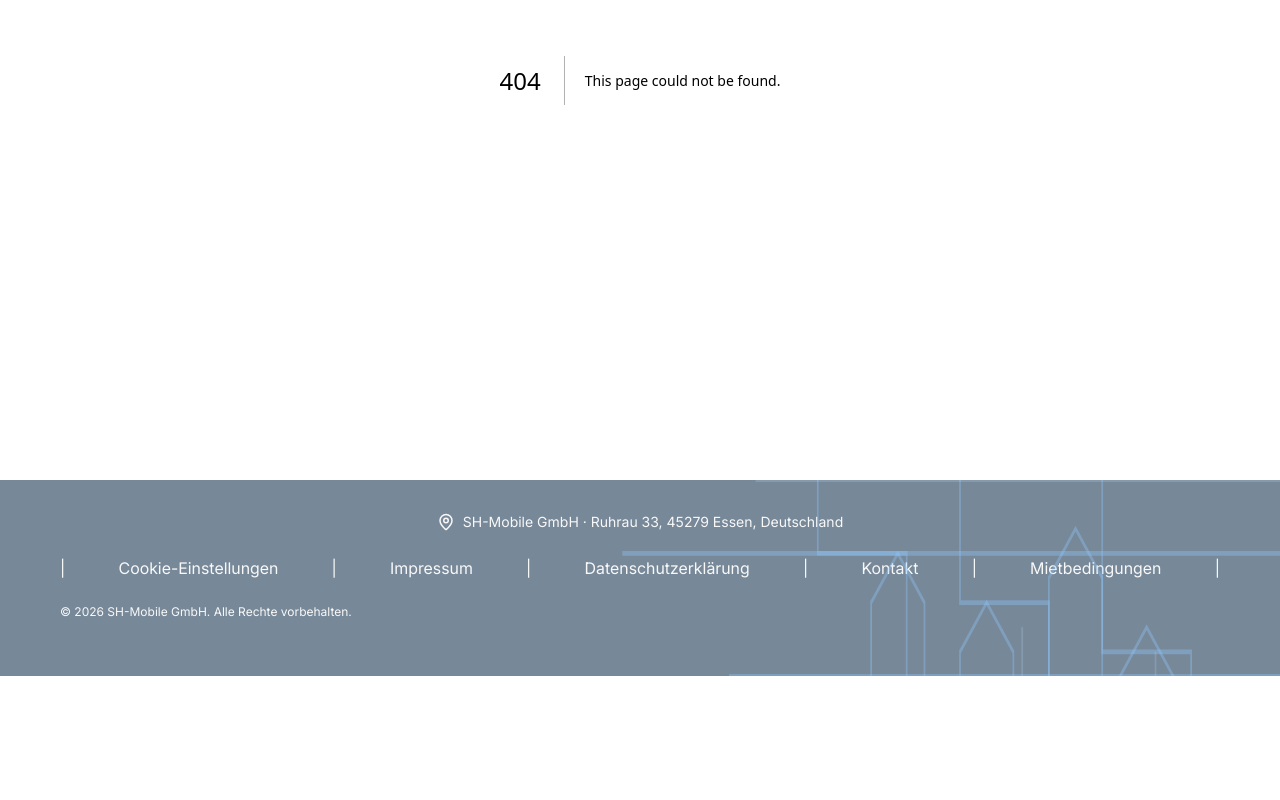
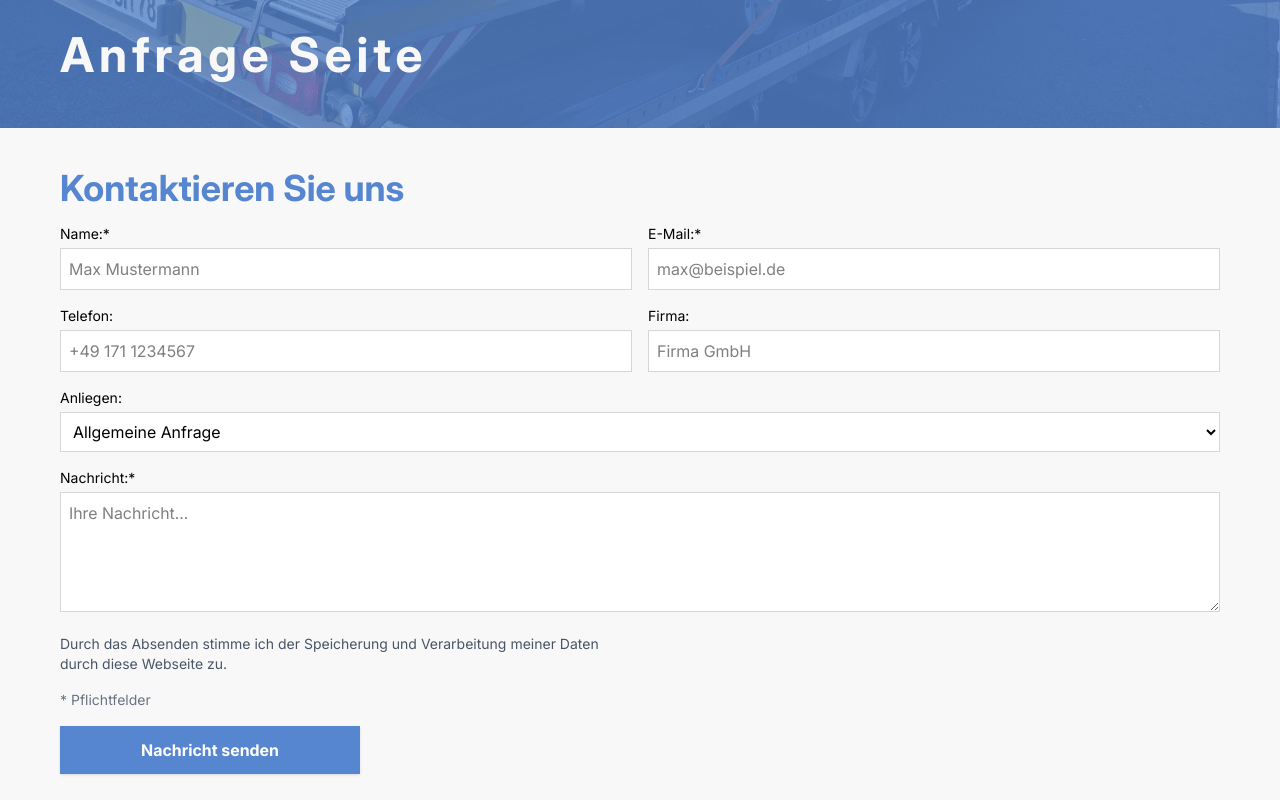
Before and after one commit to janonym2/sh-batterie, a Next.js app: page /anfrage in a window 1280 px wide. Before the commit this address had no page. Shown: the part 420-1220 px from the top of the page. Before the commit the page ends 1096 px from the top, so only its background shows below. Built offline with nearby package versions, Linux system fonts and the light colour scheme.

Commit message:
Anfrage + Bot Benachrichtigung

```diff
--- /dev/null
+++ b/app/anfrage/page.tsx
@@ -0,0 +1,13 @@
+"use client"
+
+import Headline from "@/components/Headline";
+import ContactForm from "@/components/ContactForm";
+
+export default function Inquery() {
+  return (
+    <div>
+        <Headline content={`Anfrage Seite`} imageSrc="/pic01.webp" />
+        <ContactForm />
+    </div>
+  );
+}
--- /dev/null
+++ b/app/api/anfrage/route.ts
@@ -0,0 +1,52 @@
+import { NextResponse } from "next/server";
+
+const TELEGRAM_TOKEN = process.env.TELEGRAM_TOKEN!;
+const CHAT_ID = process.env.TELEGRAM_CHAT_ID;
+
+async function notifyTelegram(data: any) {
+  const text = `
+    <b>📩 Neue Anfrage</b>
+
+    <b>👤 Name:</b> ${data.name}
+    <b>📧 E-Mail:</b> <a href="mailto:${data.email}">${data.email}</a>
+    <b>📞 Telefon:</b> ${data.phone ? `<a href="tel:${data.phone}">${data.phone}</a>` : "-"}
+    <b>🏢 Firma:</b> ${data.company || "-"}
+    <b>📝 Nachricht:</b>
+
+    ${data.message}
+  `;
+
+  const res = await fetch(`https://api.telegram.org/bot${TELEGRAM_TOKEN}/sendMessage`, {
+    method: "POST",
+    headers: { "Content-Type": "application/json" },
+    body: JSON.stringify({
+      chat_id: CHAT_ID,
+      text,
+      parse_mode: "HTML",
+    }),
+  });
+
+  const result = await res.json();
+  if (!result.ok) {
+    console.error("Telegram Error:", result);
+  } else {
+    console.log("Telegram Nachricht gesendet:", result);
+  }
+}
+
+export async function POST(req: Request) {
+  try {
+    const data = await req.json();
+    const { name, email, message } = data;
+
+    if (!name || !email || !message) {
+      return NextResponse.json({ error: "missing data" }, { status: 400 });
+    }
+
+    await notifyTelegram(data);
+
+    return NextResponse.json({ success: true });
+  } catch (error) {
+    return NextResponse.json({ error }, { status: 500 });
+  }
+}
--- a/app/kontakt/page.tsx
+++ b/app/kontakt/page.tsx
@@ -9,7 +9,11 @@ export default function Contact() {
       <Headline content={`Kontaktseite`} imageSrc="/pic02.webp" />
 
       <section className="px-[5%] md:px-15 py-10 bg-[var(--accent-3)] text-[var(--lightgray)]">
-        <CallToAction title={`Kontaktieren Sie uns direkt!`} />
+        <CallToAction
+          title={`Kontaktieren Sie uns direkt!`}
+          phone="0177 2247053"
+          email="sh-mobile@web.de"
+        />
       </section>
     </div>
   );
--- a/app/page.tsx
+++ b/app/page.tsx
@@ -4,6 +4,7 @@ import Headline from "@/components/Headline";
 import Button from "@/components/Button";
 import BulletPoints from "@/components/BulletPoints";
 import CallToAction from "@/components/CallToAction";
+import { useRouter } from "next/navigation";
 
 export default function Home() {
   const leistungen = [
@@ -22,13 +23,15 @@ export default function Home() {
 
   const miniText = "Wir kümmern uns darum, dass alte Batterien nicht zur Gefahr werden – für Sie und die Umwelt.";
 
+  const router = useRouter();
+
   return (
     <div>
-      <Headline content={`Startseite`} />
+      <Headline content={`Startseite`} imageSrc="/pic03.webp" />
       <section className="px-[5%] md:px-15 py-10 space-y-10 bg-[var(--lightgray)]">
         <h1 className="text-3xl md:text-4xl font-bold text-[var(--accent)] mb-4">Sichere Entsorgung & Transport von Elektroauto-Batterien</h1>
         <p className="text-lg">Wir übernehmen den sicheren Transport und die fachgerechte Entsorgung von Lithium-Ionen-Batterien – nach allen ADR-Vorschriften. Schnell, zuverlässig und professionell.</p>
-        <Button content="Jetzt Angebot anfragen" onClick={() => alert("Hallo!")} />
+        <Button content="Jetzt Angebot anfragen" onClick={() => router.push('/anfrage')} />
       </section>
 
       <div className="md:grid md:grid-cols-2">
@@ -48,25 +51,12 @@ export default function Home() {
       </div>
 
       <section className="px-[5%] md:px-15 py-10 bg-[var(--accent-3)] text-[var(--lightgray)]">
-        <CallToAction title={`Bereit, Ihre Batterien sicher abzuholen? Kontaktieren Sie uns direkt!`} />
+        <CallToAction
+          title={`Bereit, Ihre Batterien sicher abzuholen? Kontaktieren Sie uns direkt!`}
+          phone="0177 2247053"
+          email="sh-mobile@web.de"
+        />
       </section>
     </div>
   );
 }
-
-/* TO IMPLEMENT:
-
---------------------------
-
-Footer / Kurzinformation
-Element: kurzer Footer-Text
-
-Firmenname / Logo
-
-Kurzer Hinweis auf ADR-Zertifizierung
-
-Impressum & Datenschutz-Link
-
---------------------------
-
-*/
--- a/components/CallToAction.tsx
+++ b/components/CallToAction.tsx
@@ -2,12 +2,17 @@
 
 import { Phone, Mail, MessageSquare } from "lucide-react";
 import Button from "@/components/Button";
+import { useRouter } from "next/navigation";
 
 type Props = {
   title?: string;
+  phone: string;
+  email: string;
 };
 
-export default function CallToAction({ title }: Props) {
+export default function CallToAction({ title, phone, email }: Props) {
+  const router = useRouter();
+
   return (
     <div>
         {!title ? '' : (
@@ -16,9 +21,17 @@ export default function CallToAction({ title }: Props) {
             </h2>
         )}
         <div className="flex flex-col gap-4 pt-2">
-          <Button content="Anrufen" onClick={() => alert("Hallo!")} icon={<Phone size={18} />}/>
-          <Button content="Mail senden" onClick={() => alert("Hallo!")} icon={<Mail size={18} />} />
-          <Button content="Anfrageformular" onClick={() => alert("Hallo!")} icon={<MessageSquare size={18} />} />
+          <a href={`tel:${phone}`}>
+            <Button content="Anrufen" icon={<Phone size={18} />}/>
+          </a>
+          <a href={`mailto:${email}?subject=Batterie-Anfrage`}>
+            <Button content="Mail senden" icon={<Mail size={18} />} />
+          </a>
+          <Button
+            content="Anfrageformular"
+            onClick={() => router.push('/anfrage')}
+            icon={<MessageSquare size={18} />}
+          />
         </div>
     </div>
   );
--- a/components/ContactFormular.tsx
+++ b/components/ContactForm.tsx
@@ -1,7 +1,9 @@
 "use client";
-import { useEffect, useState, useRef } from 'react';
 
-export default function ContactFormular() {
+import { useState, useRef } from 'react';
+import Button from "@/components/Button";
+
+export default function ContactForm() {
   const [loading, setLoading] = useState(false);
   const [formError, setFormError] = useState("");
   const resetTimer = useRef<ReturnType<typeof setTimeout> | null>(null);
@@ -22,7 +24,7 @@ export default function ContactFormular() {
       if (isInvalid) {
         invalidFields.push(field);
 
-        // visuelles Feedback
+        // optical feedback
         if (isCheckbox) {
           field.classList.add("ring-2", "ring-red-400", "animate-shake");
         } else {
@@ -49,7 +51,7 @@ export default function ContactFormular() {
     setLoading(true);
 
     try {
-      const res = await fetch("/api/contact", {
+      const res = await fetch("/api/anfrage", {
         method: "POST",
         headers: { "Content-Type": "application/json" },
         body: JSON.stringify({
@@ -59,11 +61,10 @@ export default function ContactFormular() {
           company: formData.get("company"),
           message: formData.get("message"),
           subject: formData.get("subject"),
-          privacy: formData.get("privacy"),
         }),
       });
 
-      if (!res.ok) throw new Error(`Server antwortete mit ${res.status}`);
+      if (!res.ok) throw new Error(`Server responses with ${res.status}`);
       form.reset();
     } catch (err) {
       console.error(err);
@@ -74,8 +75,7 @@ export default function ContactFormular() {
 
   return (
     <div>
-        {/* Kontaktformular */}
-        <section className="bg-[#f7f9fc] border-t-8 border-[var(--accent)] p-8">
+        <section className="px-[5%] md:px-15 py-10 space-y-10 bg-[var(--lightgray)]">
           <h2 className="text-3xl md:text-4xl font-bold text-[var(--accent)] mb-4">Kontaktieren Sie uns</h2>
           <form onSubmit={handleSubmit} noValidate className="grid gap-4 md:grid-cols-2">
             <div>
@@ -142,10 +142,10 @@ export default function ContactFormular() {
                 className="w-full bg-[var(--background)] border border-[#d6d6d6] p-2 focus:ring-2 focus:ring-[var(--accent)] outline-none"
               >
                 <option value="allgemein">Allgemeine Anfrage</option>
-                <option value="miete">Mietanfrage</option>
-                <option value="support">Support</option>
-                <option value="kooperation">Kooperation</option>
-                <option value="rechnung">Rechnung & Zahlung</option>
+                <option value="miete">Mietanfrage Transportbox</option>
+                <option value="support">Transportdienstleistung</option>
+                <option value="kooperation">Recycling</option>
+                <option value="rechnung">Sonstiges</option>
               </select>
             </div>
 
@@ -162,12 +162,9 @@ export default function ContactFormular() {
               />
             </div>
 
-            <div className="flex items-start gap-2 md:col-span-2">
-              <input id="privacy" name="privacy" type="checkbox" required className="mt-1 bg-[var(--background)]" />
-              <label htmlFor="privacy" className="text-sm text-gray-600">
-                Ich stimme der Speicherung und Verarbeitung meiner Daten durch diese Webseite zu.*
-              </label>
-            </div>
+            <p className="text-sm text-gray-600">
+              Durch das Absenden stimme ich der Speicherung und Verarbeitung meiner Daten durch diese Webseite zu.
+            </p>
 
             <p className="text-sm text-gray-500 md:col-span-2">
               {formError ? (
@@ -177,18 +174,7 @@ export default function ContactFormular() {
               )}
             </p>
 
-            <div className="md:col-span-2">
-              <button
-                type="submit"
-                className={`text-white px-6 py-2 font-bold shadow transition ${
-                    loading
-                    ? "bg-[var(--accent-2)] cursor-not-allowed"
-                    : "bg-[var(--accent)] hover:bg-[var(--accent-2)]"
-                }`}
-              >
-                {loading ? "Sende..." : "Nachricht senden"}
-              </button>
-            </div>
+            <Button content={!loading ? 'Nachricht senden' : 'wird gesendet...'} />
           </form>
         </section>
     </div>
```
Also changed, not shown: public/pic03.webp (added).
